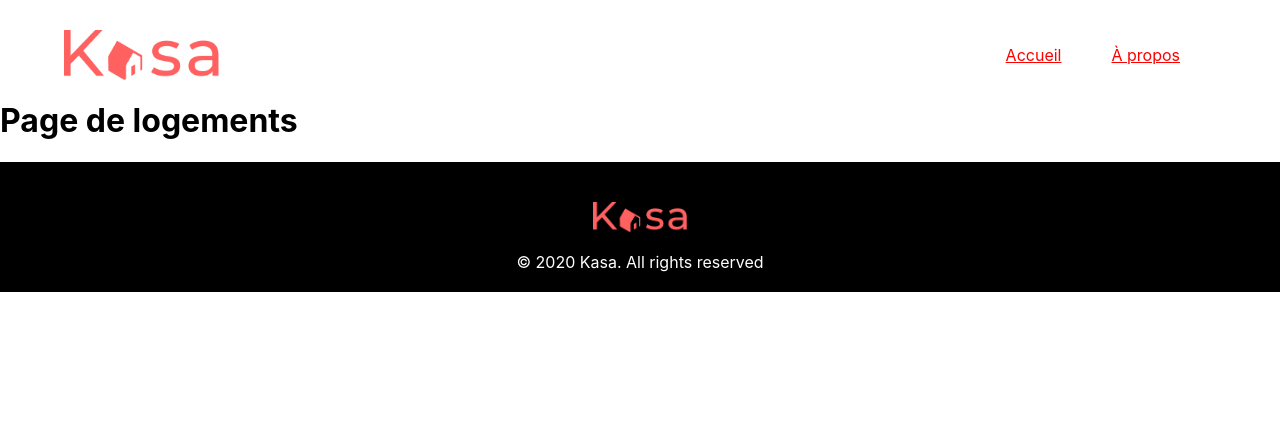
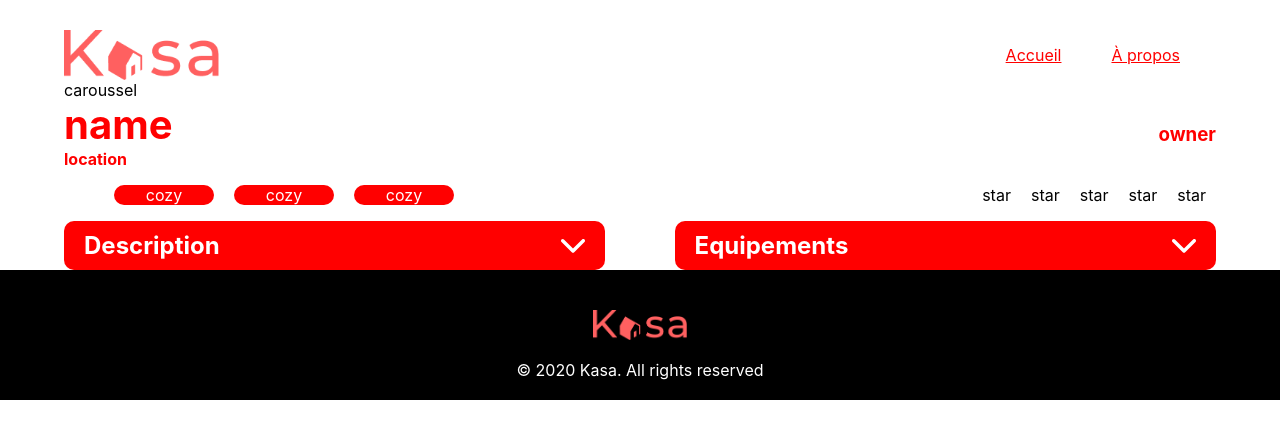
Before and after one commit to Greg222222/Kasa, a React (Create React App) app: page /appartments in a window 1280 px wide. Shown: the top 438 px of the page. Built offline with nearby package versions, Linux system fonts and the light colour scheme.

Commit message:
create caroussel but not done

```diff
--- a/src/App.css
+++ b/src/App.css
@@ -152,4 +152,56 @@
   margin: 0;
 }
 
+.appartments {
+  padding: 0 5%;
+}
+.appartments .name-and-owner {
+  display: flex;
+  justify-content: space-between;
+  align-items: center;
+  color: red;
+}
+.appartments .name-and-owner .name-location .name {
+  margin: 0;
+  font-size: 40px;
+}
+.appartments .name-and-owner .name-location .location {
+  margin: 0;
+  font-size: 16px;
+}
+.appartments .filters-and-stars {
+  display: flex;
+  justify-content: space-between;
+}
+.appartments .filters-and-stars .filters {
+  display: flex;
+}
+.appartments .filters-and-stars .filters .filter {
+  margin: 0 10px;
+  list-style-type: none;
+  background: red;
+  width: 100px;
+  display: flex;
+  justify-content: center;
+  align-items: center;
+  height: 20px;
+  color: white;
+  border-radius: 10px;
+}
+.appartments .filters-and-stars .stars {
+  display: flex;
+  list-style-type: none;
+}
+.appartments .filters-and-stars .stars .star {
+  margin: 0 10px;
+}
+.appartments .Toggles {
+  display: flex;
+  justify-content: space-between;
+}
+.appartments .Toggles .toggle {
+  width: 47%;
+  margin: 0;
+}
+
 /*# sourceMappingURL=App.css.map */
--- a/src/pages/About/index.jsx
+++ b/src/pages/About/index.jsx
@@ -5,13 +5,13 @@ function About() {
   return (
     <div>
       <Banner background="../../../banner-2.png" />
-      <Toggle title="Fiabilité" content="Nous sommes fiables. Wallah" />
+      <Toggle title="Fiabilité" content="Les annonces postées sur Kasa garantissent une fiabilité totale. Les photos sont conformes aux logements, et toutes les informations sont régulièrement vérifiées  par nos équipes." />
       <Toggle
         title="Respect"
         content="La bienveillance fait partie des valeurs fondatrices de Kasa. Tout comportement discriminatoire ou de perturbation du voisinage entraînera une exclusion de notre plateforme."
       />
-      <Toggle title="Service" content="On vous offre un service" />
-      <Toggle title="Sécurité" content="Tkt c'est safe" />
+      <Toggle title="Service" content="Nos équipes se tiennent à votre disposition pour vous fournir une expérience parfaite. N'hésitez pas à nous contacter si vous avez la moindre question." />
+      <Toggle title="Sécurité" content="La sécurité est la priorité de Kasa. Aussi bien pour nos hôtes que pour les voyageurs, chaque logement correspond aux critères de sécurité établis par nos services. En laissant une note aussi bien à l'hôte qu'au locataire, cela permet à nos équipes de vérifier que les standards sont bien respectés. Nous organisons également des ateliers sur la sécurité domestique pour nos hôtes." />
     </div>
   )
 }
--- a/src/pages/Appartments/index.jsx
+++ b/src/pages/Appartments/index.jsx
@@ -1,7 +1,39 @@
+import Toggle from '../../components/Toggle'
 function Appartments() {
-    return (
-        <h1>Page de logements</h1>
-    )
-  }
+  return (
+    <div className="appartments">
+      <div>caroussel</div>
+      <div className="name-and-owner">
+        <div className="name-location">
+          <h1 className="name">name</h1>
+          <h2 className="location">location</h2>
+        </div>
+        <h3 className="owner">owner</h3>
+      </div>
+      <div className="filters-and-stars">
+        <ul className="filters">
+          <li className="filter">cozy</li>
+          <li className="filter">cozy</li>
+          <li className="filter">cozy</li>
+        </ul>
+        <ul className="stars">
+          <li className="star">star</li>
+          <li className="star">star</li>
+          <li className="star">star</li>
+          <li className="star">star</li>
+          <li className="star">star</li>
+        </ul>
+      </div>
+      <div className="Toggles">
+        <Toggle
+        className="toggle"
+          title="Description"
+          content="Vous serez à 50m du canal Saint-martin où vous pourrez pique-niquer l'été et à côté de nombreux bars et restaurants. Au cœur de Paris avec 5 lignes de métro et de nombreux bus. Logement parfait pour les voyageurs en solo et les voyageurs d'affaires. Vous êtes à1 station de la gare de l'est (7 minutes à pied). "
+        />
+        <Toggle className="toggle" title="Equipements" content="Wi-fi" />
+      </div>
+    </div>
+  )
+}
 
-  export default Appartments
+export default Appartments
--- a/src/scss/index.scss
+++ b/src/scss/index.scss
@@ -147,3 +147,56 @@
     margin: 0;
   }
 }
+.appartments {
+  padding: 0 5%;
+  .name-and-owner {
+    display: flex;
+    justify-content: space-between;
+    align-items: center;
+    color: red;
+    .name-location {
+      .name {
+        margin: 0;
+        font-size: 40px;
+      }
+      .location {
+        margin: 0;
+        font-size: 16px;
+      }
+    }
+  }
+  .filters-and-stars {
+    display: flex;
+    justify-content: space-between;
+    .filters {
+      display: flex;
+      .filter {
+        margin: 0 10px;
+        list-style-type: none;
+        background: red;
+        width: 100px;
+        display: flex;
+        justify-content: center;
+        align-items: center;
+        height: 20px;
+        color: white;
+        border-radius: 10px;
+      }
+    }
+    .stars {
+      display: flex;
+      list-style-type: none;
+      .star {
+        margin: 0 10px;
+      }
+    }
+  }
+  .Toggles {
+    display: flex;
+    justify-content: space-between;
+    .toggle {
+      width: 47%;
+      margin: 0;
+    }
+  }
+}
```
Also changed, not shown: src/components/Card/index.jsx (deleted, +0 -7 lines), src/components/Caroussel/index.jsx (added, +7 -0 lines), 1 other file (tests, documents, lock files or other folders).
